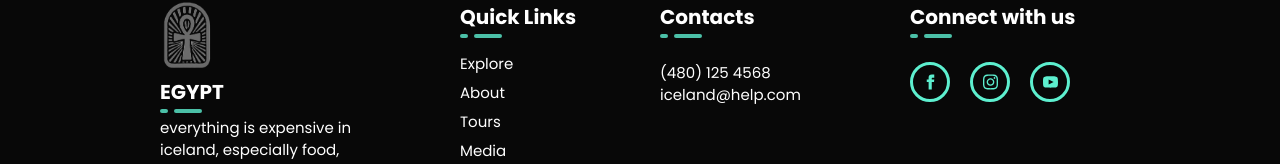
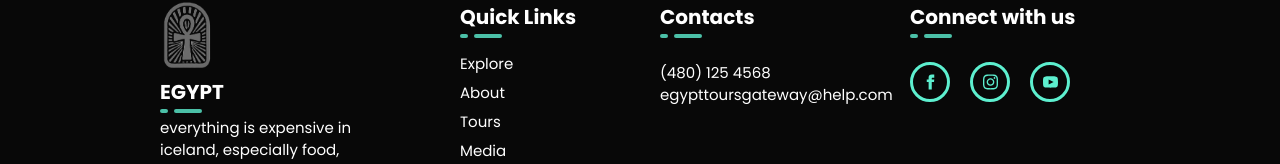
Before and after one commit to mazithesage/egypttoursdemo, a website built with Vite: page index.html in a window 1280 px wide. Shown: the part 8688-8852 px from the top of the page. Built offline with nearby package versions, Linux system fonts and the light colour scheme.

Commit message:
Update index.html

```diff
--- a/index.html
+++ b/index.html
@@ -607,7 +607,7 @@
           <h1>Contacts</h1>
           <div class="contact-info-text">
             <p>(480) 125 4568</p>
-            <p>iceland@help.com</p>
+            <p>egypttoursgateway@help.com</p>
           </div>
         </div>
       </div>
```
